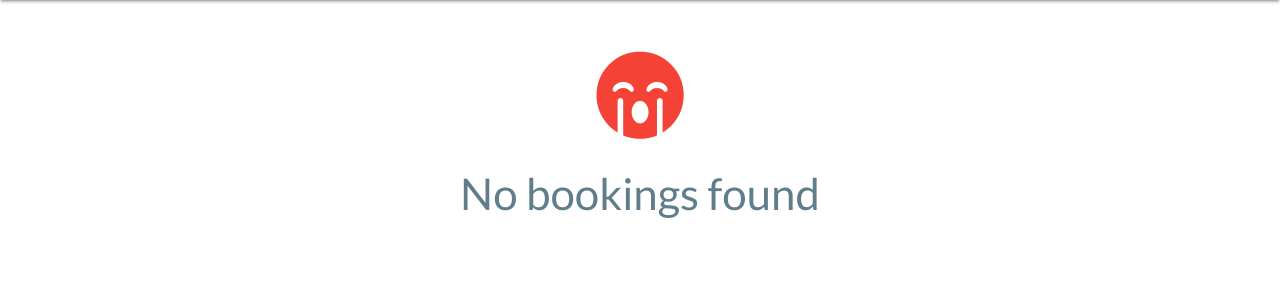
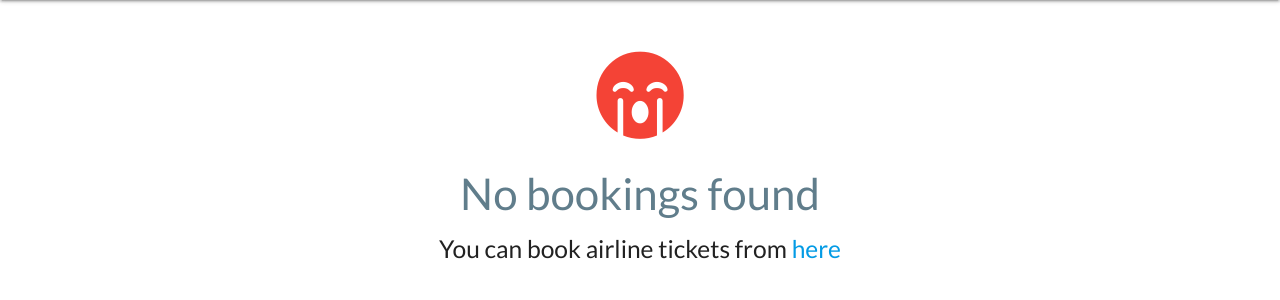
Before and after one commit to RakibCSE/airline-reservation-system, a Django app: page /1/bookings in a window 1280 px wide. Shown: the part 64-364 px from the top of the page. Run offline with Django 3.2, Linux system fonts and the light colour scheme; data that the repository does not hold is empty; some libraries are stand-ins or nearby versions.

Commit message:
helper text added

```diff
--- a/templates/airline/bookings.html
+++ b/templates/airline/bookings.html
@@ -41,6 +41,9 @@
             <div class="center">
                 <i class="fa fa-6x fa-sad-cry red-text accent-4"></i>
                 <span><h3 class="blue-grey-text">No bookings found</h3></span>
+                <h5 class="helper-text">You can book airline tickets from
+                    <a href="{% url "airline:home" %}">here</a>
+                </h5>
             </div>
         {% endif %}
     </div>
```
